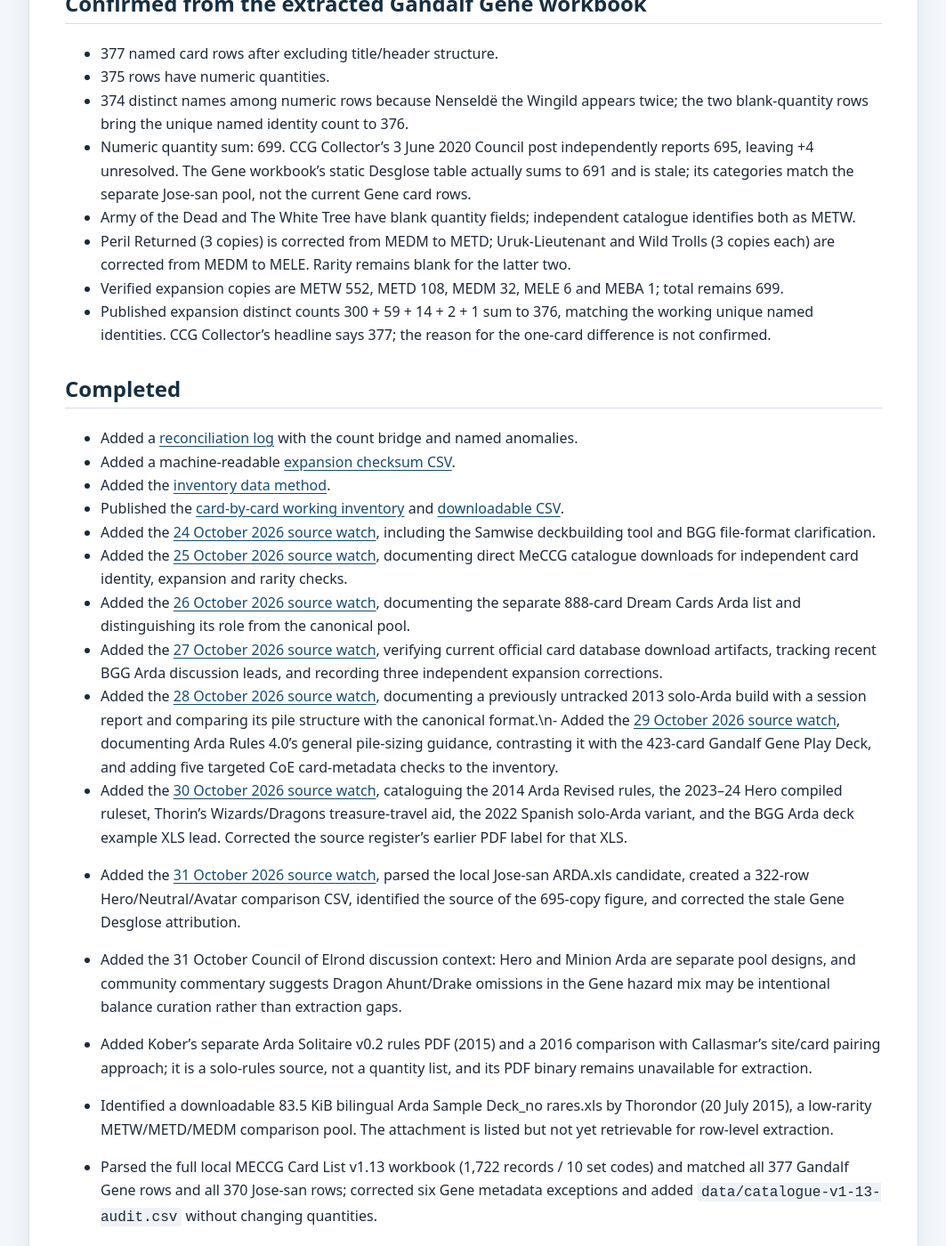
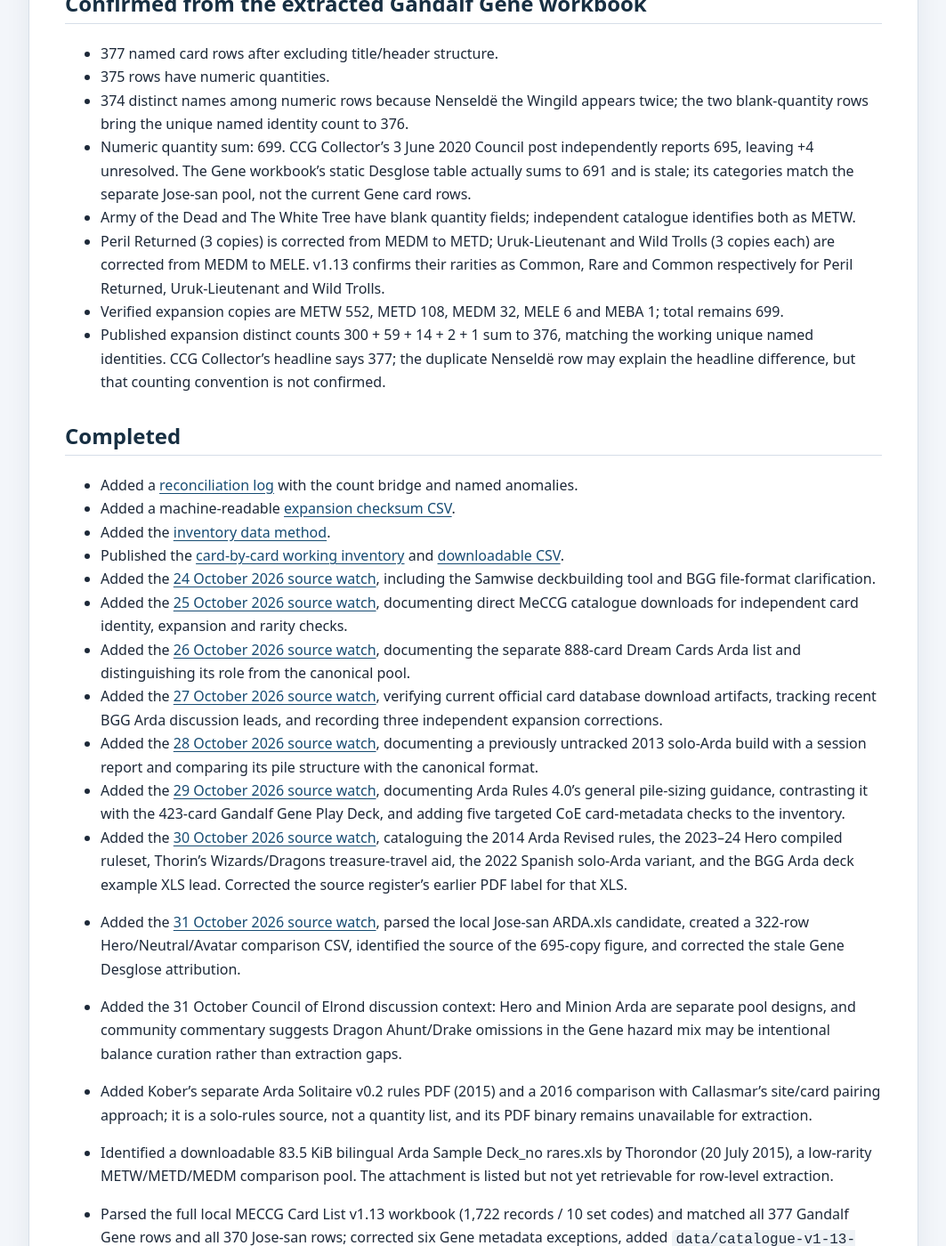
Before and after one commit to JamSpot/meccg-arda-master-database, a Jekyll site: the page built from docs/research-progress.md, in a window 1280 px wide and 1400 px high, scrolled down 691 px. Shown: the whole window at 89% size, without its empty margins (108-1171 px from the left). Built offline with Jekyll 4.4.1, drawn with Linux system fonts in a browser that asks for light colours; our own code applies the rules of GitHub Pages for plain Markdown files; some of the changed text lies outside the part shown.

Commit message:
Align progress log with completed catalogue audit

```diff
--- a/docs/research-progress.md
+++ b/docs/research-progress.md
@@ -9,9 +9,9 @@ The original Gandalf Gene workbook and a separate Jose-san Arda workbook are now
 - 374 distinct names among numeric rows because Nenseldë the Wingild appears twice; the two blank-quantity rows bring the unique named identity count to 376.
 - Numeric quantity sum: 699. CCG Collector's 3 June 2020 Council post independently reports 695, leaving +4 unresolved. The Gene workbook's static Desglose table actually sums to 691 and is stale; its categories match the separate Jose-san pool, not the current Gene card rows.
 - Army of the Dead and The White Tree have blank quantity fields; independent catalogue identifies both as METW.
-- Peril Returned (3 copies) is corrected from MEDM to METD; Uruk-Lieutenant and Wild Trolls (3 copies each) are corrected from MEDM to MELE. Rarity remains blank for the latter two.
+- Peril Returned (3 copies) is corrected from MEDM to METD; Uruk-Lieutenant and Wild Trolls (3 copies each) are corrected from MEDM to MELE. v1.13 confirms their rarities as Common, Rare and Common respectively for Peril Returned, Uruk-Lieutenant and Wild Trolls.
 - Verified expansion copies are METW 552, METD 108, MEDM 32, MELE 6 and MEBA 1; total remains 699.
-- Published expansion distinct counts 300 + 59 + 14 + 2 + 1 sum to 376, matching the working unique named identities. CCG Collector's headline says 377; the reason for the one-card difference is not confirmed.
+- Published expansion distinct counts 300 + 59 + 14 + 2 + 1 sum to 376, matching the working unique named identities. CCG Collector's headline says 377; the duplicate Nenseldë row may explain the headline difference, but that counting convention is not confirmed.
 
 ## Completed
 - Added a [reconciliation log](reconciliation-log.html) with the count bridge and named anomalies.
@@ -22,7 +22,8 @@ The original Gandalf Gene workbook and a separate Jose-san Arda workbook are now
 - Added the [25 October 2026 source watch](research-watch-2026-10-25.html), documenting direct MeCCG catalogue downloads for independent card identity, expansion and rarity checks.
 - Added the [26 October 2026 source watch](research-watch-2026-10-26.html), documenting the separate 888-card Dream Cards Arda list and distinguishing its role from the canonical pool.
 - Added the [27 October 2026 source watch](research-watch-2026-10-27.html), verifying current official card database download artifacts, tracking recent BGG Arda discussion leads, and recording three independent expansion corrections.
-- Added the [28 October 2026 source watch](research-watch-2026-10-28.html), documenting a previously untracked 2013 solo-Arda build with a session report and comparing its pile structure with the canonical format.\n- Added the [29 October 2026 source watch](research-watch-2026-10-29.html), documenting Arda Rules 4.0's general pile-sizing guidance, contrasting it with the 423-card Gandalf Gene Play Deck, and adding five targeted CoE card-metadata checks to the inventory.
+- Added the [28 October 2026 source watch](research-watch-2026-10-28.html), documenting a previously untracked 2013 solo-Arda build with a session report and comparing its pile structure with the canonical format.
+- Added the [29 October 2026 source watch](research-watch-2026-10-29.html), documenting Arda Rules 4.0's general pile-sizing guidance, contrasting it with the 423-card Gandalf Gene Play Deck, and adding five targeted CoE card-metadata checks to the inventory.
 - Added the [30 October 2026 source watch](research-watch-2026-10-30.html), cataloguing the 2014 Arda Revised rules, the 2023–24 Hero compiled ruleset, Thorin's Wizards/Dragons treasure-travel aid, the 2022 Spanish solo-Arda variant, and the BGG Arda deck example XLS lead. Corrected the source register's earlier PDF label for that XLS.
 - Added the [31 October 2026 source watch](research-watch-2026-10-31.html), parsed the local Jose-san ARDA.xls candidate, created a 322-row Hero/Neutral/Avatar comparison CSV, identified the source of the 695-copy figure, and corrected the stale Gene Desglose attribution.
 
@@ -32,7 +33,7 @@ The original Gandalf Gene workbook and a separate Jose-san Arda workbook are now
 
 - Identified a downloadable 83.5 KiB bilingual Arda Sample Deck_no rares.xls by Thorondor (20 July 2015), a low-rarity METW/METD/MEDM comparison pool. The attachment is listed but not yet retrievable for row-level extraction.
 
-- Parsed the full local MECCG Card List v1.13 workbook (1,722 records / 10 set codes) and matched all 377 Gandalf Gene rows and all 370 Jose-san rows; corrected six Gene metadata exceptions and added `data/catalogue-v1-13-audit.csv` without changing quantities.
+- Parsed the full local MECCG Card List v1.13 workbook (1,722 records / 10 set codes) and matched all 377 Gandalf Gene rows and all 370 Jose-san rows; corrected six Gene metadata exceptions, added `data/catalogue-v1-13-audit.csv`, and marked every inventory row's catalogue match status without changing quantities.
 
 ## Latest source-watch result — 31 October 2026
 - Parsed the local ARDA.xls workbook, a high-confidence candidate for BGG's Jose-san Arda deck example XLS. It has 370 unique names / 691 copies across all alignments.
```
